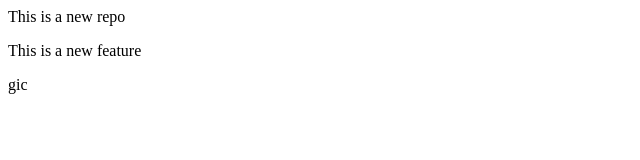
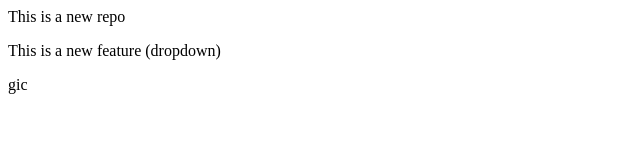
Before and after one commit to NitheeshKumarJangiti/LocalRepo, a plain HTML site: page index.html in a window 1280 px wide. Shown: the full height of the page, 0-640 px from the left. Drawn offline with Linux system fonts and the light colour scheme.

Commit message:
adding dropdownbutton

```diff
--- a/index.html
+++ b/index.html
@@ -1,2 +1,2 @@
 <p>This is a new repo</p>
-<p>This is a new feature</p>gic
+<p>This is a new feature (dropdown)</p>gic
```
